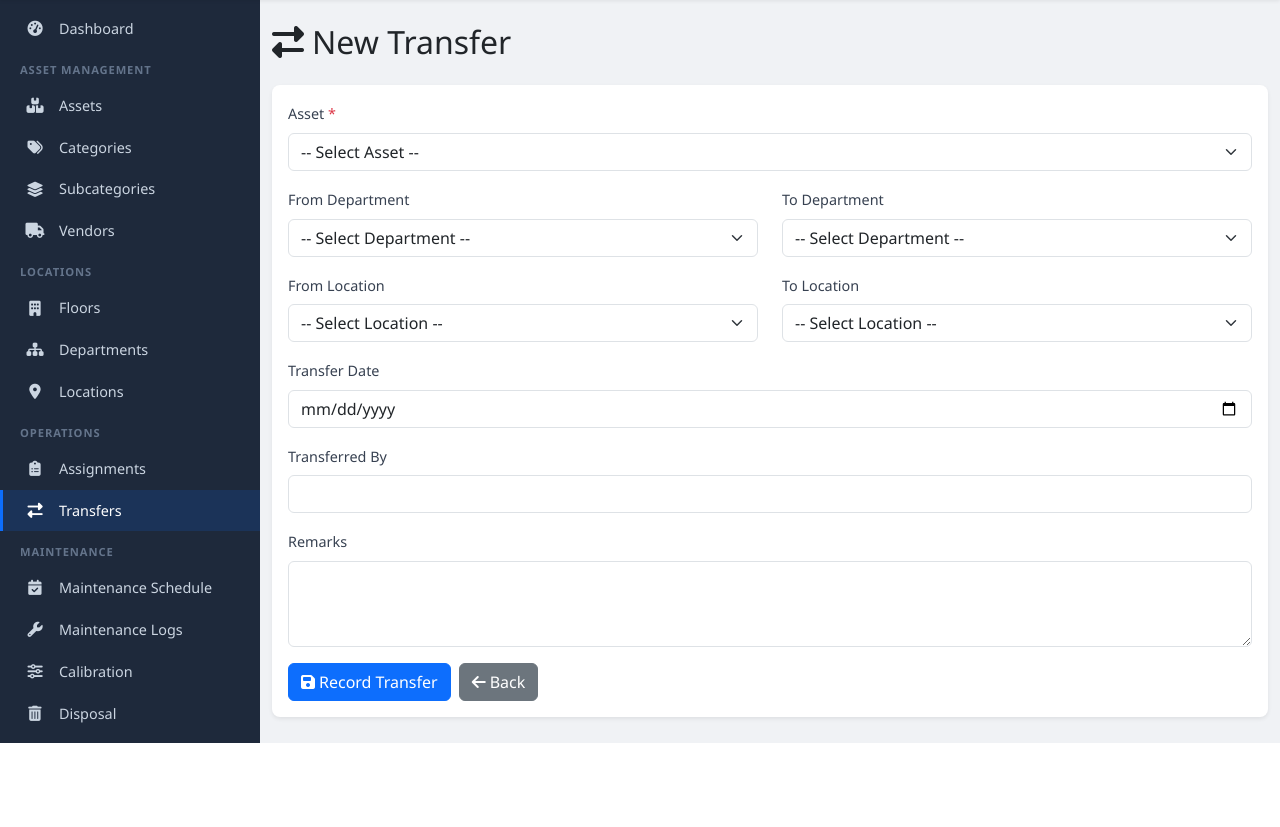
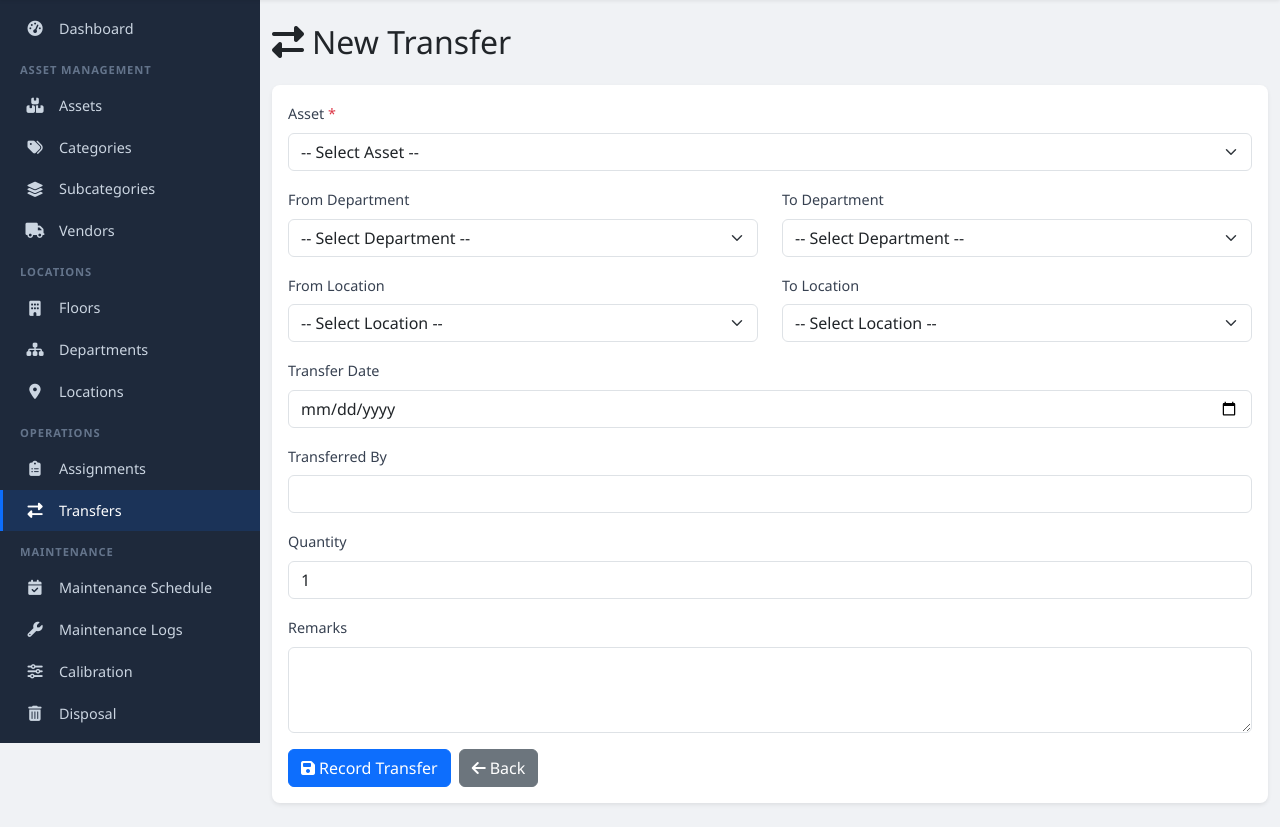
Before and after one commit to muddy-28/asset-managment, a PHP site: page /modules/transfers/create.php in a window 1280 px wide. Shown: the part 57-884 px from the top of the page. Before the commit the page ends 800 px from the top, so only its background shows below. Run offline with PHP 8.4, Linux system fonts and the light colour scheme; a user stored in the database is signed in; data comes from the database, SQL or seed files in the repository; data that the repository does not hold is empty; some libraries are stand-ins or nearby versions.

Commit message:
Add quantity field to assignments and transfers modules
Agent-Logs-Url: https://github.com/muddy-28/asset-managment/sessions/f8e6685e-f14a-489e-9893-e07bc6b99d6c

Co-authored-by: muddy-28 <7922958+muddy-28@users.noreply.github.com>

```diff
--- a/db.sql
+++ b/db.sql
@@ -140,6 +140,7 @@ CREATE TABLE asset_assignments (
 
     assigned_date DATE,
     assigned_by VARCHAR(150),
+    quantity INT NOT NULL DEFAULT 1,
 
     status ENUM('active','moved') DEFAULT 'active',
 
@@ -167,6 +168,7 @@ CREATE TABLE asset_transfer_history (
 
     transfer_date DATE,
     transferred_by VARCHAR(150),
+    quantity INT NOT NULL DEFAULT 1,
     remarks TEXT,
 
     is_deleted TINYINT(1) DEFAULT 0,
--- a/modules/assignments/index.php
+++ b/modules/assignments/index.php
@@ -57,6 +57,7 @@ require_once __DIR__ . '/../../views/sidebar.php';
                             <th>Location</th>
                             <th>Assigned Date</th>
                             <th>Assigned By</th>
+                            <th>Quantity</th>
                             <th>Status</th>
                             <th>Actions</th>
                         </tr>
@@ -71,6 +72,7 @@ require_once __DIR__ . '/../../views/sidebar.php';
                                 <td><?php echo htmlspecialchars($row['location_name'] ?? '', ENT_QUOTES, 'UTF-8'); ?></td>
                                 <td><?php echo htmlspecialchars($row['assigned_date'] ?? '', ENT_QUOTES, 'UTF-8'); ?></td>
                                 <td><?php echo htmlspecialchars($row['assigned_by'] ?? '', ENT_QUOTES, 'UTF-8'); ?></td>
+                                <td><?php echo (int)($row['quantity'] ?? 1); ?></td>
                                 <td>
                                     <?php if ($row['status'] === 'active'): ?>
                                         <span class="badge bg-success">Active</span>
--- a/modules/transfers/create.php
+++ b/modules/transfers/create.php
@@ -33,6 +33,7 @@ if ($_SERVER['REQUEST_METHOD'] === 'POST') {
     $to_location = !empty($_POST['to_location']) ? (int)$_POST['to_location'] : null;
     $transfer_date = trim($_POST['transfer_date'] ?? '');
     $transferred_by = trim($_POST['transferred_by'] ?? '');
+    $quantity = max(1, (int)($_POST['quantity'] ?? 1));
     $remarks = trim($_POST['remarks'] ?? '');
 
     if (!$asset_id) {
@@ -42,8 +43,8 @@ if ($_SERVER['REQUEST_METHOD'] === 'POST') {
             $pdo->beginTransaction();
 
             // 1. Insert into asset_transfer_history
-            $stmt = $pdo->prepare("INSERT INTO asset_transfer_history (asset_id, from_department, to_department, from_location, to_location, transfer_date, transferred_by, remarks) VALUES (?, ?, ?, ?, ?, ?, ?, ?)");
-            $stmt->execute([$asset_id, $from_department, $to_department, $from_location, $to_location, $transfer_date !== '' ? $transfer_date : null, $transferred_by, $remarks]);
+            $stmt = $pdo->prepare("INSERT INTO asset_transfer_history (asset_id, from_department, to_department, from_location, to_location, transfer_date, transferred_by, quantity, remarks) VALUES (?, ?, ?, ?, ?, ?, ?, ?, ?)");
+            $stmt->execute([$asset_id, $from_department, $to_department, $from_location, $to_location, $transfer_date !== '' ? $transfer_date : null, $transferred_by, $quantity, $remarks]);
             $newId = (int)$pdo->lastInsertId();
 
             // 2. Mark existing active assignment for this asset as 'moved'
@@ -70,8 +71,8 @@ if ($_SERVER['REQUEST_METHOD'] === 'POST') {
             }
 
             // 4. Insert new active assignment with destination info
-            $stmt = $pdo->prepare("INSERT INTO asset_assignments (asset_id, floor_id, department_id, location_id, assigned_date, assigned_by, status) VALUES (?, ?, ?, ?, ?, ?, 'active')");
-            $stmt->execute([$asset_id, $floor_id, $to_department, $to_location, $transfer_date ?: null, $transferred_by]);
+            $stmt = $pdo->prepare("INSERT INTO asset_assignments (asset_id, floor_id, department_id, location_id, assigned_date, assigned_by, quantity, status) VALUES (?, ?, ?, ?, ?, ?, ?, 'active')");
+            $stmt->execute([$asset_id, $floor_id, $to_department, $to_location, $transfer_date ?: null, $transferred_by, $quantity]);
 
             $pdo->commit();
             $_SESSION['success_message'] = 'Transfer recorded successfully.';
@@ -182,6 +183,11 @@ require_once __DIR__ . '/../../views/sidebar.php';
                     </div>
 
                     <div class="mb-3">
+                        <label for="quantity" class="form-label">Quantity</label>
+                        <input type="number" class="form-control" id="quantity" name="quantity" value="<?php echo (int)($_POST['quantity'] ?? 1); ?>" min="1" required>
+                    </div>
+
+                    <div class="mb-3">
                         <label for="remarks" class="form-label">Remarks</label>
                         <textarea class="form-control" id="remarks" name="remarks" rows="3"><?php echo htmlspecialchars($_POST['remarks'] ?? '', ENT_QUOTES, 'UTF-8'); ?></textarea>
                     </div>
--- a/modules/transfers/index.php
+++ b/modules/transfers/index.php
@@ -63,6 +63,7 @@ require_once __DIR__ . '/../../views/sidebar.php';
                             <th>To Location</th>
                             <th>Transfer Date</th>
                             <th>Transferred By</th>
+                            <th>Quantity</th>
                             <th>Actions</th>
                         </tr>
                     </thead>
@@ -77,6 +78,7 @@ require_once __DIR__ . '/../../views/sidebar.php';
                                 <td><?php echo htmlspecialchars($row['to_location_name'] ?? '', ENT_QUOTES, 'UTF-8'); ?></td>
                                 <td><?php echo htmlspecialchars($row['transfer_date'] ?? '', ENT_QUOTES, 'UTF-8'); ?></td>
                                 <td><?php echo htmlspecialchars($row['transferred_by'] ?? '', ENT_QUOTES, 'UTF-8'); ?></td>
+                                <td><?php echo (int)($row['quantity'] ?? 1); ?></td>
                                 <td>
                                     <span class="text-muted"><i class="fas fa-eye"></i> View</span>
                                 </td>
```
Also changed, not shown: db_migrate_quantity.sql (+10 -1 lines), modules/assignments/create.php (+8 -2 lines), modules/assignments/edit.php (+9 -2 lines).
